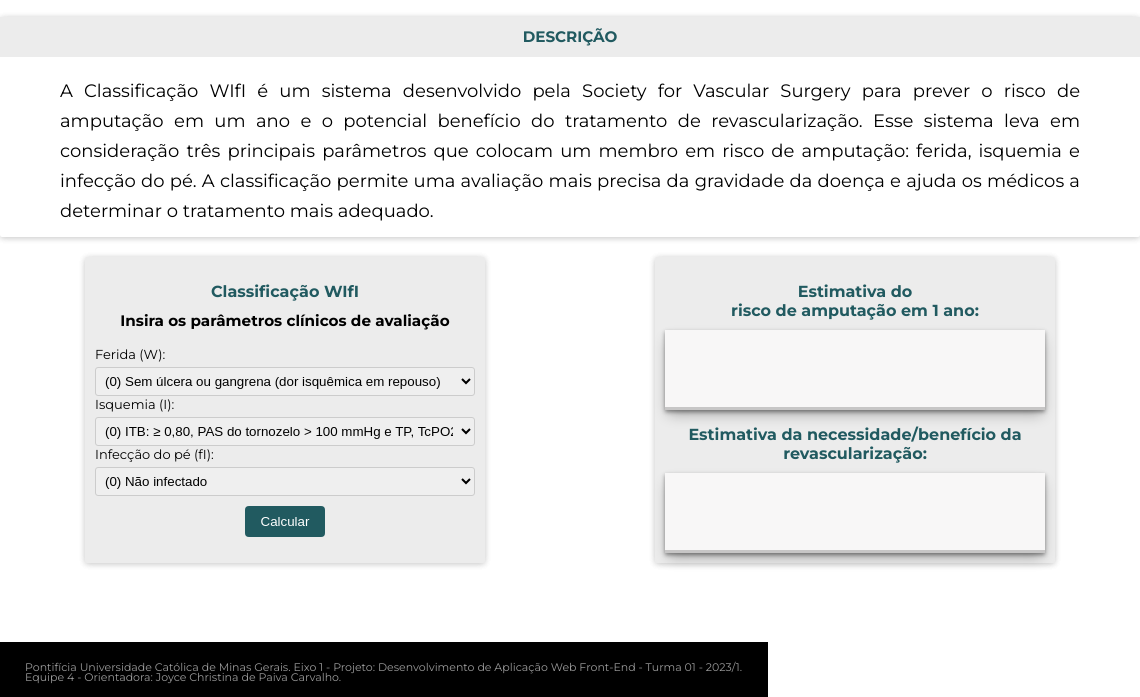
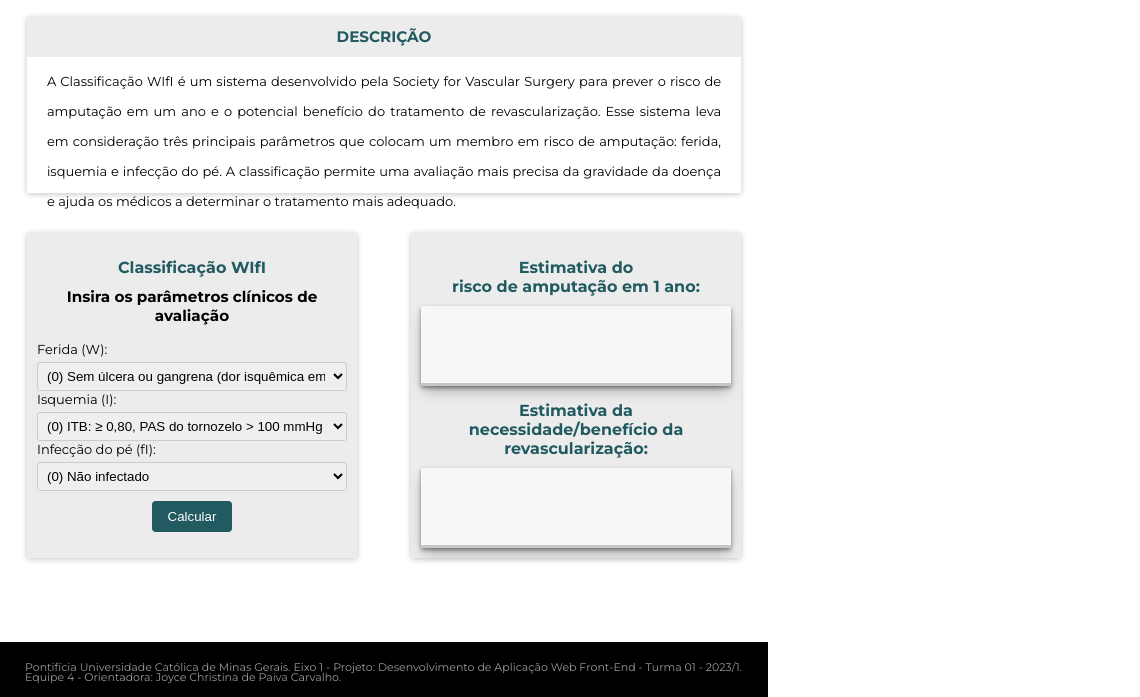
Before and after one commit to ICEI-PUC-Minas-PMV-ADS/pmv-ads-2023-1-e1-proj-web-t1-classificacao-wifi, a plain HTML site: page src/wifi.html in a window 768 px wide. Shown: the part 103-800 px from the top of the page, 1140 px wide, since content can reach past the window. Drawn offline with Linux system fonts and the light colour scheme.

Commit message:
CSS WIfI - Responsividade Tablet

```diff
--- a/src/assets/css/wifi.css
+++ b/src/assets/css/wifi.css
@@ -349,7 +349,54 @@ main {
 
 /*Tablet*/
 
-@media (min-width: 450px) and (max-width: 800px) {
+@media (min-width: 450px) and (max-width: 820px) {
 
+    .header {
+        width: 100vw;
+    }
 
+    .main {
+        flex-wrap: wrap;
+    }
+
+    .container{
+        max-width: 330px;
+        margin:auto;
+        padding: 10px;
+        border-radius: 2px;
+        border: 0;
+        box-shadow: 0 1px 6px rgba(0, 0, 0, 0.12), 0 1px 6px rgba(0, 0, 0, 0.12);
+        margin-top: 20px;
+        background-color: #ececec;
+    }
+
+    .container--panel-descricao{
+        width: 93vw;
+        height: 22vh;
+        background-color: #FFF;
+        display: flex;
+        margin-right: auto;
+        margin-left: auto;
+        margin-top: 20px;
+        background-color: #FFF;
+        border-radius: 2px;
+        border: 0;
+        box-shadow: 0 1px 6px rgba(0, 0, 0, 0.12), 0 1px 6px rgba(0, 0, 0, 0.12);
+    }
+
+    .container--panel-descricao p{
+        font-size: 13px;
+        height: fit-content;
+        margin: 20px;
+
+    }
+
+    .container_area {
+        width: 100vw;
+        height:fit-content;
+        margin-top: 20px;
+        /* flex-direction: column; */
+        justify-content:space-around;
+
+    }
 }
--- a/src/wifi.html
+++ b/src/wifi.html
@@ -86,7 +86,7 @@
       </div>
 
       <!-- <div class="button"><button onclick="calcularClassificacao()">Calcular</button></div> -->
-      <div class="results">
+      <div class="container">
         <div id="containerRA">
           <h2>Estimativa do <br>risco de amputação em 1 ano: </h2>
           <div class="result-block">
```
